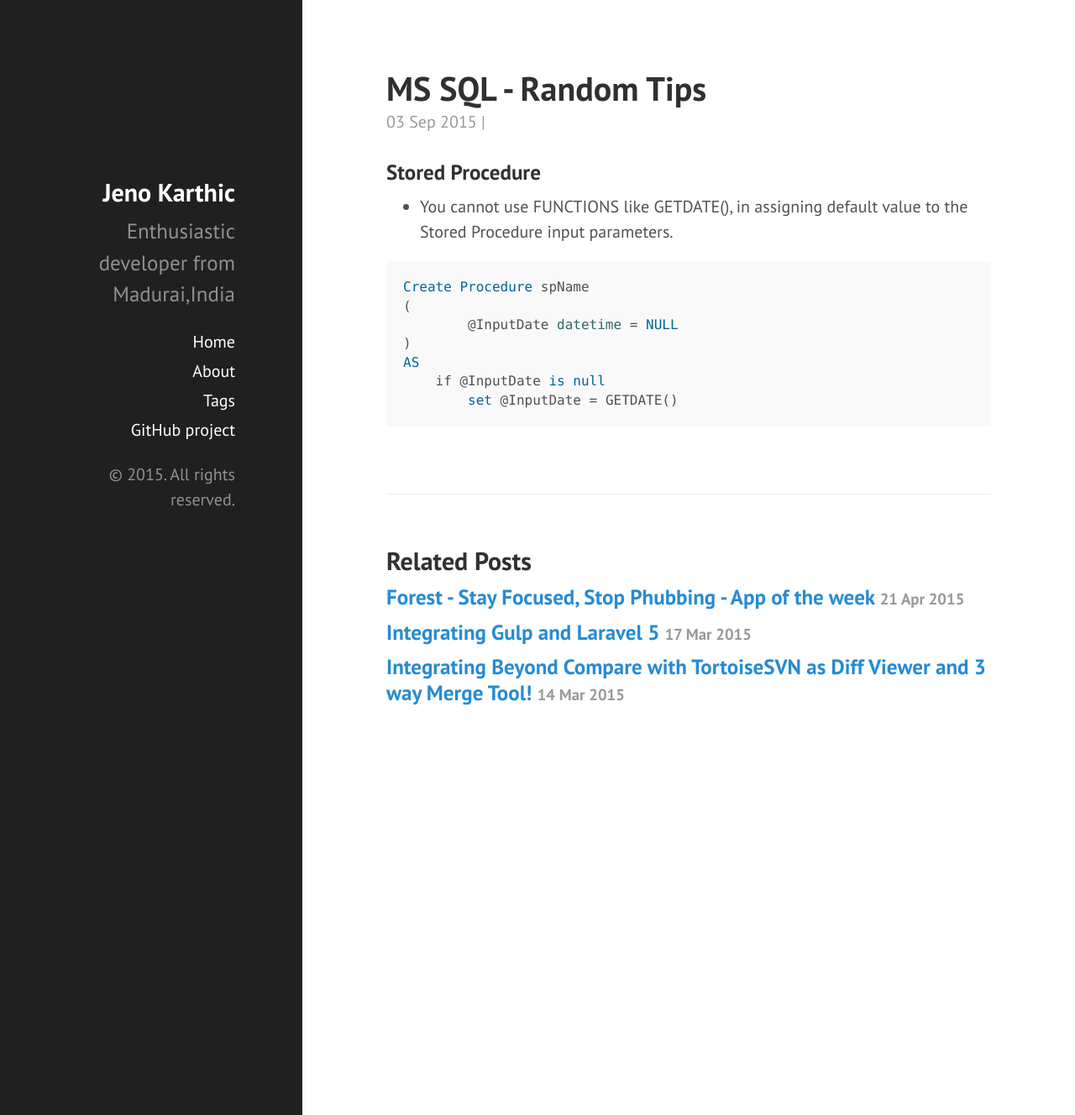
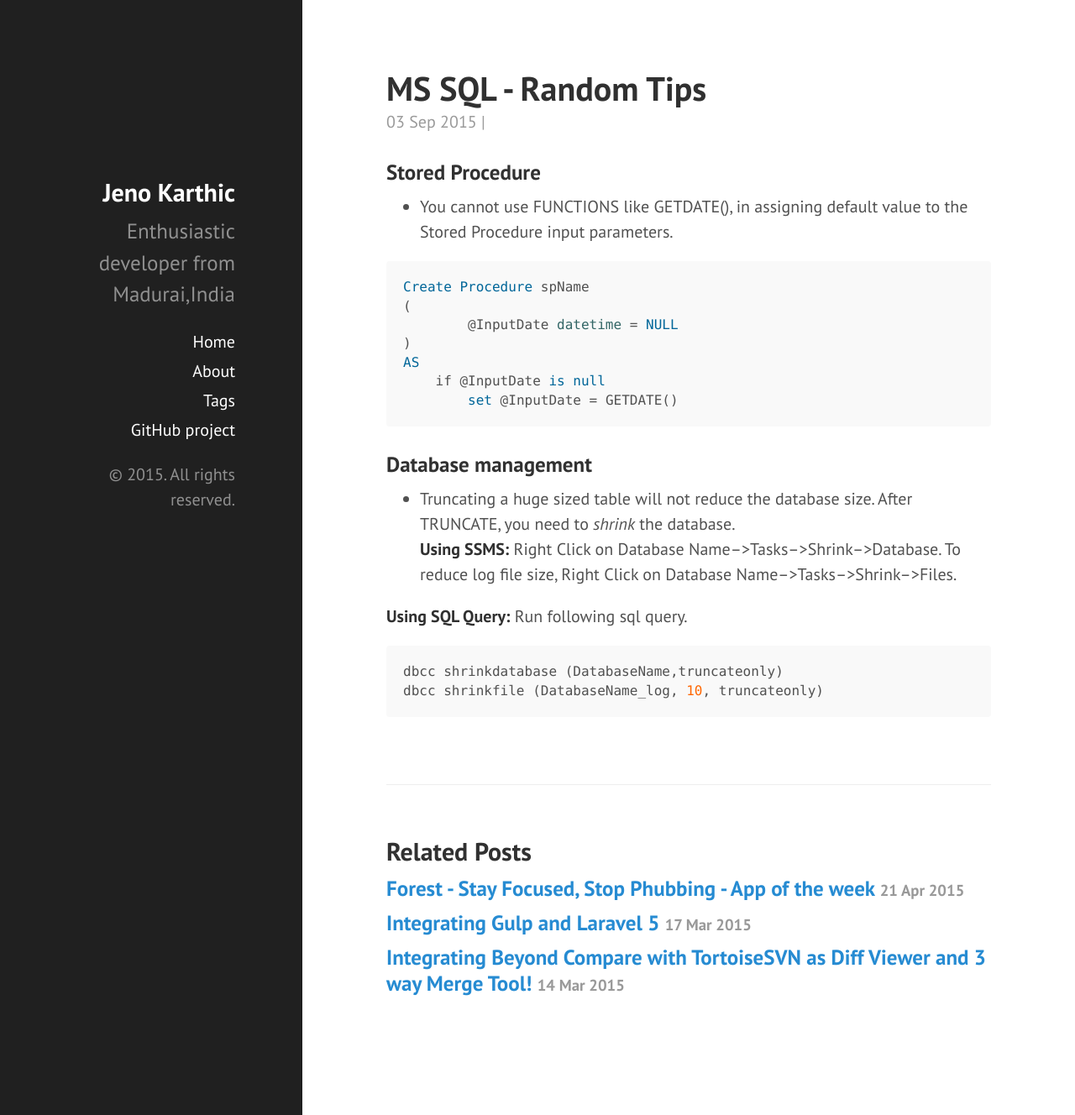
Before and after one commit to jenokarthic/jenokarthic.github.io, a Jekyll site: the page built from _posts/2015-9-3-MSSQL-tips.md, in a window 1280 px wide and 1328 px high. Shown: the whole window at 84% size. Built offline with Jekyll 4.4.1, drawn with Linux system fonts in a browser that asks for light colours; Markdown is read by kramdown in place of the engine named in the settings; comment, search, counter and statistics services are not loaded.

Commit message:
SQL Tips

````diff
--- a/_posts/2015-9-3-MSSQL-tips.md
+++ b/_posts/2015-9-3-MSSQL-tips.md
@@ -16,3 +16,16 @@ AS
     if @InputDate is null
         set @InputDate = GETDATE()
 ```
+
+
+### Database management
+
+- Truncating a huge sized table will not reduce the database size. After TRUNCATE, you need to *shrink* the database.
+**Using SSMS:** Right Click on Database Name-->Tasks-->Shrink-->Database.
+To reduce log file size, Right Click on Database Name-->Tasks-->Shrink-->Files.
+
+**Using SQL Query:** Run following sql query.
+```sql
+dbcc shrinkdatabase (DatabaseName,truncateonly)
+dbcc shrinkfile (DatabaseName_log, 10, truncateonly)
+```
````
